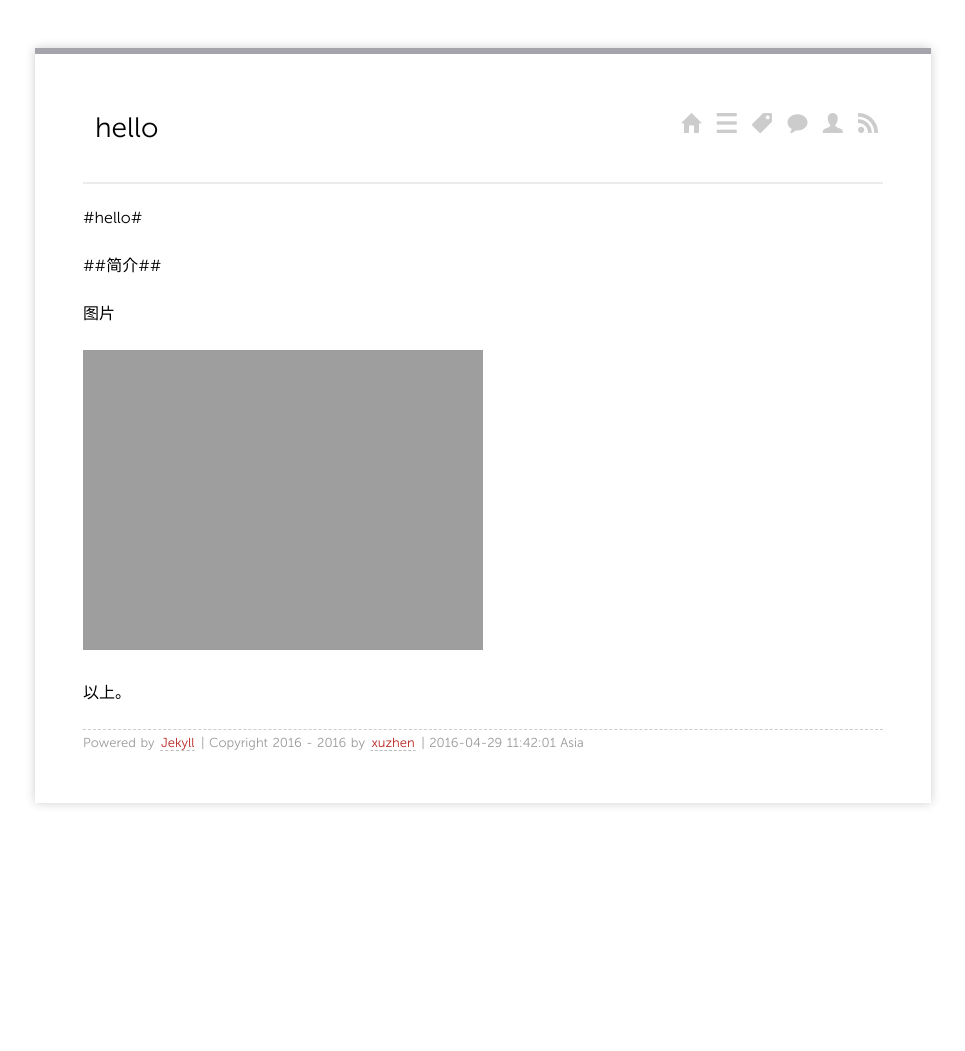
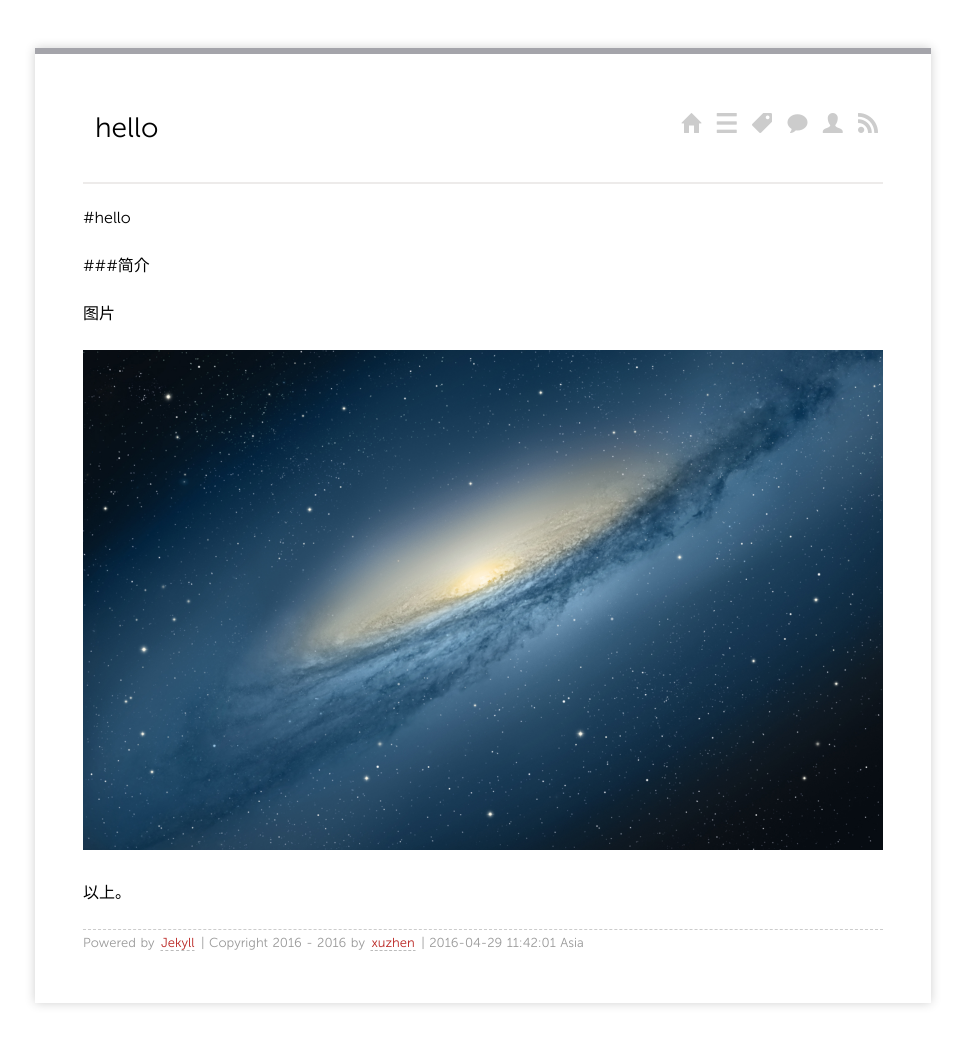
Before and after one commit to xuzhen1994/xuzhen1994.github.io, a Jekyll site: the page built from _posts/2016-04-22-hello.md, in a window 1280 px wide. Shown: the whole page, without its empty margins (157-1122 px from the left). Built offline with Jekyll 4.4.1, drawn with Linux system fonts in a browser that asks for light colours; before the commit the page ends 900 px from its top, so only the background shows below that.

Commit message:
Update 2016-04-22-hello.md

```diff
--- a/_posts/2016-04-22-hello.md
+++ b/_posts/2016-04-22-hello.md
@@ -3,12 +3,12 @@ layout: default
 title: hello
 ---
 
-#hello#
+#hello
 
-##简介##
+###简介
 
 图片
 
-![test](http://xuzhen1994.github.io/pictures/test1.jpg =200x100)
+<img src="http://xuzhen1994.github.io/pictures/test1.jpg" width = "800" alt="test" align=center />
 
 以上。
```
